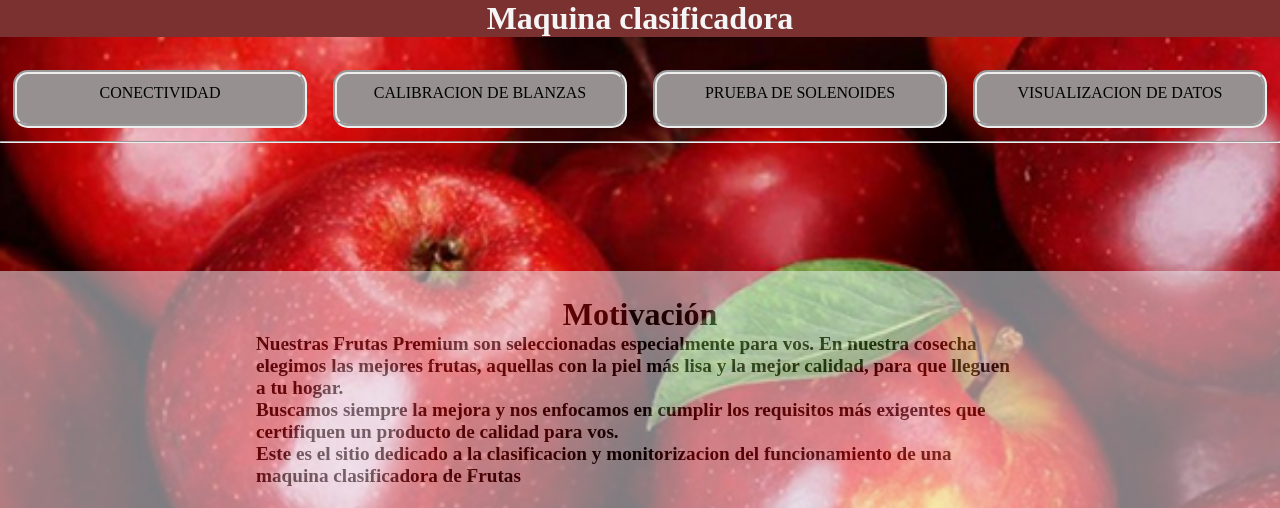
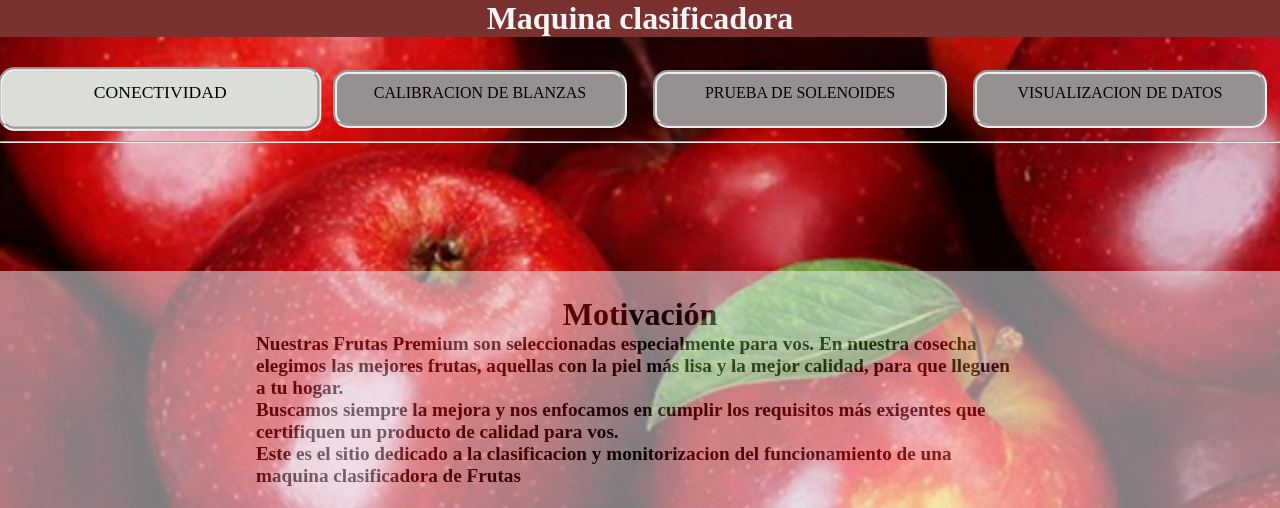
Before and after one commit to Jeremiaszec/maquina-clasificadora, a plain HTML site: page index.html in a window 1280 px wide. In both pictures the pointer is over the item "CONECTIVIDAD". Shown: the top 508 px of the page. Drawn offline with Linux system fonts and the light colour scheme.

Commit message:
se agregaron los efectos al css

```diff
--- a/css/styles.css
+++ b/css/styles.css
@@ -36,6 +36,12 @@ body header nav ul li{
     margin: 1%;
     width: 40%;
     text-align: center;
+    transition: 0.5s;
+}
+
+body header nav ul li:hover{
+    background-color: rgb(218, 221, 216);
+    transform:scale(1.1);
 }
 
 body header nav ul li a{
```
